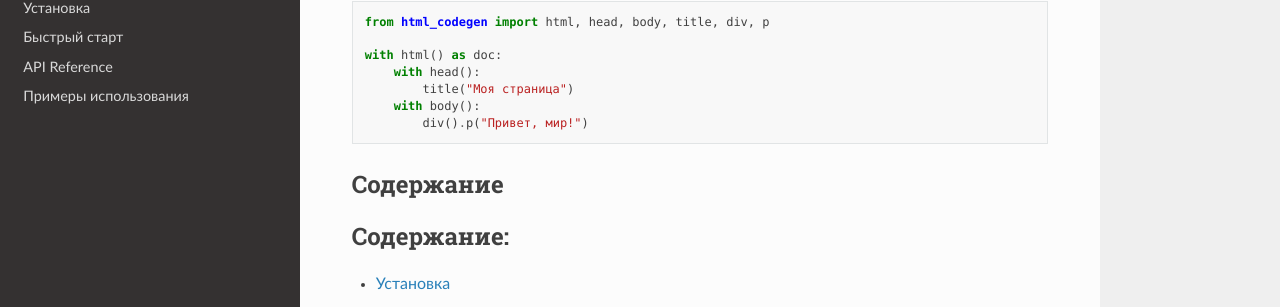
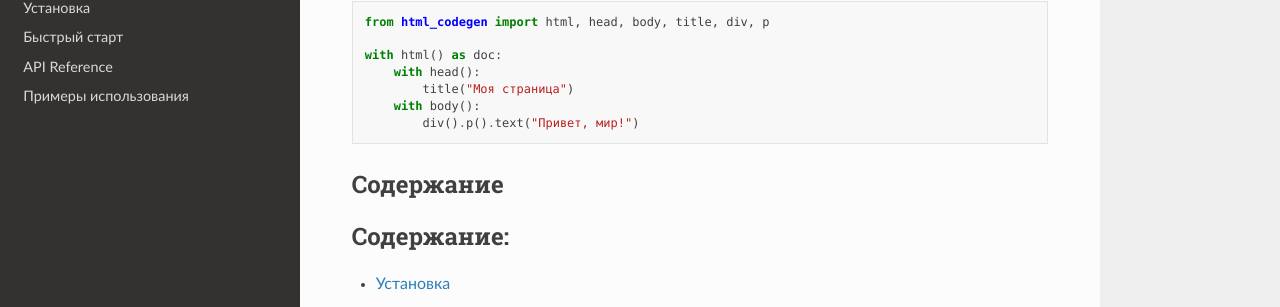
Before and after one commit to html-codegen/html_codegen, a Sphinx documentation site: the page built from docs/source/index.rst, in a window 1280 px wide and 900 px high, scrolled down 440 px. Shown: the part 144-451 px from the top of the window. Built offline with Sphinx 7.4.7 and the Read the Docs theme 3.1.0, drawn with Linux system fonts in a browser that asks for light colours.

Commit message:
fix: обновил документацию

```diff
--- a/docs/source/api.rst
+++ b/docs/source/api.rst
@@ -157,7 +157,7 @@ HTML5 семантические теги для улучшения структ
        with head():
            title("Мой документ")
        with body():
-           div().p("Привет, мир!")
+           div().p().text("Привет, мир!")
 
 Работа с атрибутами
 ~~~~~~~~~~~~~~~~~~~
--- a/docs/source/index.rst
+++ b/docs/source/index.rst
@@ -26,7 +26,7 @@ HTML Codegen - это Python библиотека для программной
         with head():
             title("Моя страница")
         with body():
-            div().p("Привет, мир!")
+            div().p().text("Привет, мир!")
 
 Содержание
 ----------
--- a/docs/source/installation.rst
+++ b/docs/source/installation.rst
@@ -86,7 +86,7 @@ HTML Codegen можно установить несколькими способ
        with head():
            title("Тест")
        with body():
-           div().p("Установка прошла успешно!")
+           div().p().text("Установка прошла успешно!")
 
    print(doc.render())
 
--- a/html_codegen/__init__.py
+++ b/html_codegen/__init__.py
@@ -19,7 +19,7 @@ Example:
         with head():
             title("My Page")
         with body():
-            div().p("Hello, World!")
+            div().p().text("Hello, World!")
 
 The library is organized into several modules:
 - core: Base HTML node classes and document structure
```
Also changed, not shown: 11 other files.
